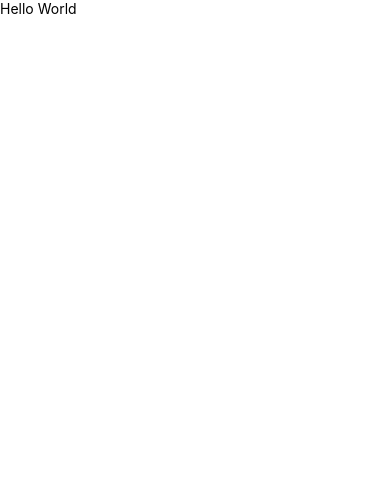
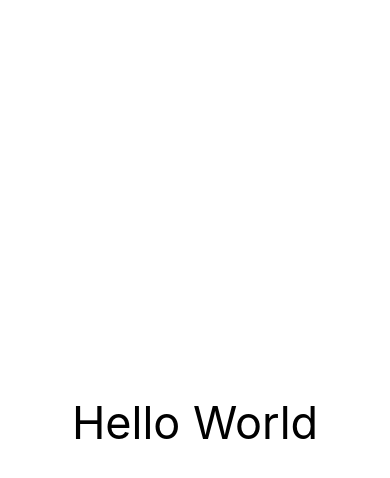
Before and after one commit to Yeison2020/Creating-Customshooks-react-native, a React Native app: screen / in a window 390 px wide. Shown: the top 478 px of the page. Built offline with nearby package versions, Linux system fonts and the light colour scheme.

Commit message:
Added container styles

```diff
--- a/App.tsx
+++ b/App.tsx
@@ -3,8 +3,8 @@ import {View, Text} from 'react-native';
 
 const App = () => {
   return (
-    <View>
-      <Text>Hello World</Text>
+    <View style={{flex: 1, justifyContent: 'center'}}>
+      <Text style={{fontSize: 45, textAlign: 'center'}}>Hello World</Text>
     </View>
   );
 };
```
